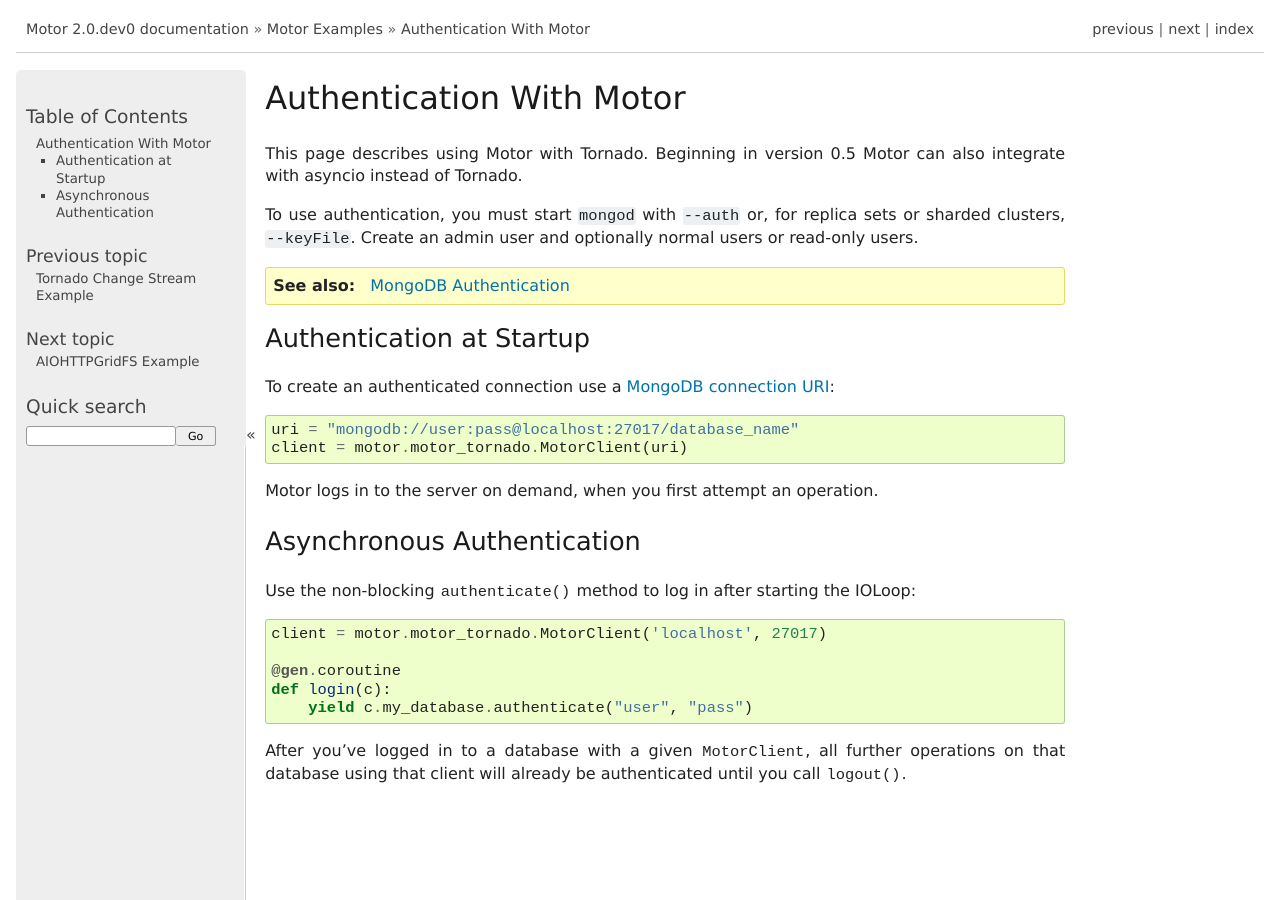
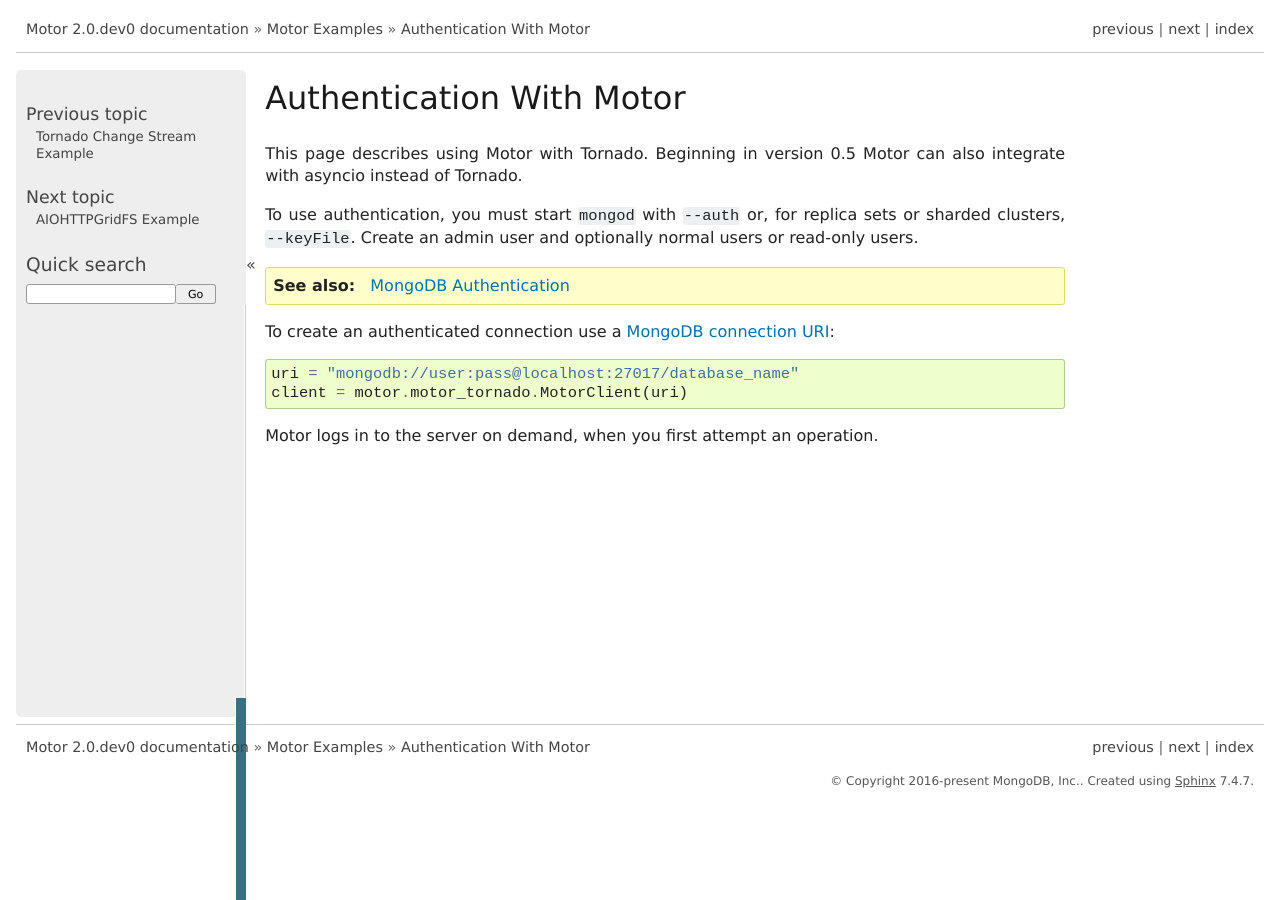
Before and after one commit to mongodb/motor, a Sphinx documentation site: the page built from doc/examples/authentication.rst, in a window 1280 px wide and 900 px high. Built offline with Sphinx 7.4.7, drawn with Linux system fonts in a browser that asks for light colours; pages that are not in the unit, such as notebooks, are missing from menus; the version number is read from the project's files by our own code.

Commit message:
MOTOR-242 Stray references to authenticate()

```diff
--- a/doc/examples/authentication.rst
+++ b/doc/examples/authentication.rst
@@ -13,8 +13,6 @@
 .. seealso:: `MongoDB Authentication
   <http://docs.mongodb.org/manual/tutorial/control-access-to-mongodb-with-authentication/>`_
 
-Authentication at Startup
--------------------------
 To create an authenticated connection use a `MongoDB connection URI`_::
 
     uri = "mongodb://user:pass@localhost:27017/database_name"
@@ -22,19 +20,4 @@
 
 Motor logs in to the server on demand, when you first attempt an operation.
 
-Asynchronous Authentication
----------------------------
-Use the non-blocking :meth:`~MotorDatabase.authenticate` method to log
-in after starting the IOLoop::
-
-    client = motor.motor_tornado.MotorClient('localhost', 27017)
-
-    @gen.coroutine
-    def login(c):
-        yield c.my_database.authenticate("user", "pass")
-
-After you've logged in to a database with a given :class:`MotorClient`, all further
-operations on that database using that client will already be authenticated
-until you call :meth:`~MotorDatabase.logout`.
-
 .. _MongoDB connection URI: http://docs.mongodb.org/manual/reference/connection-string/
```
Also changed, not shown: 3 other files.
